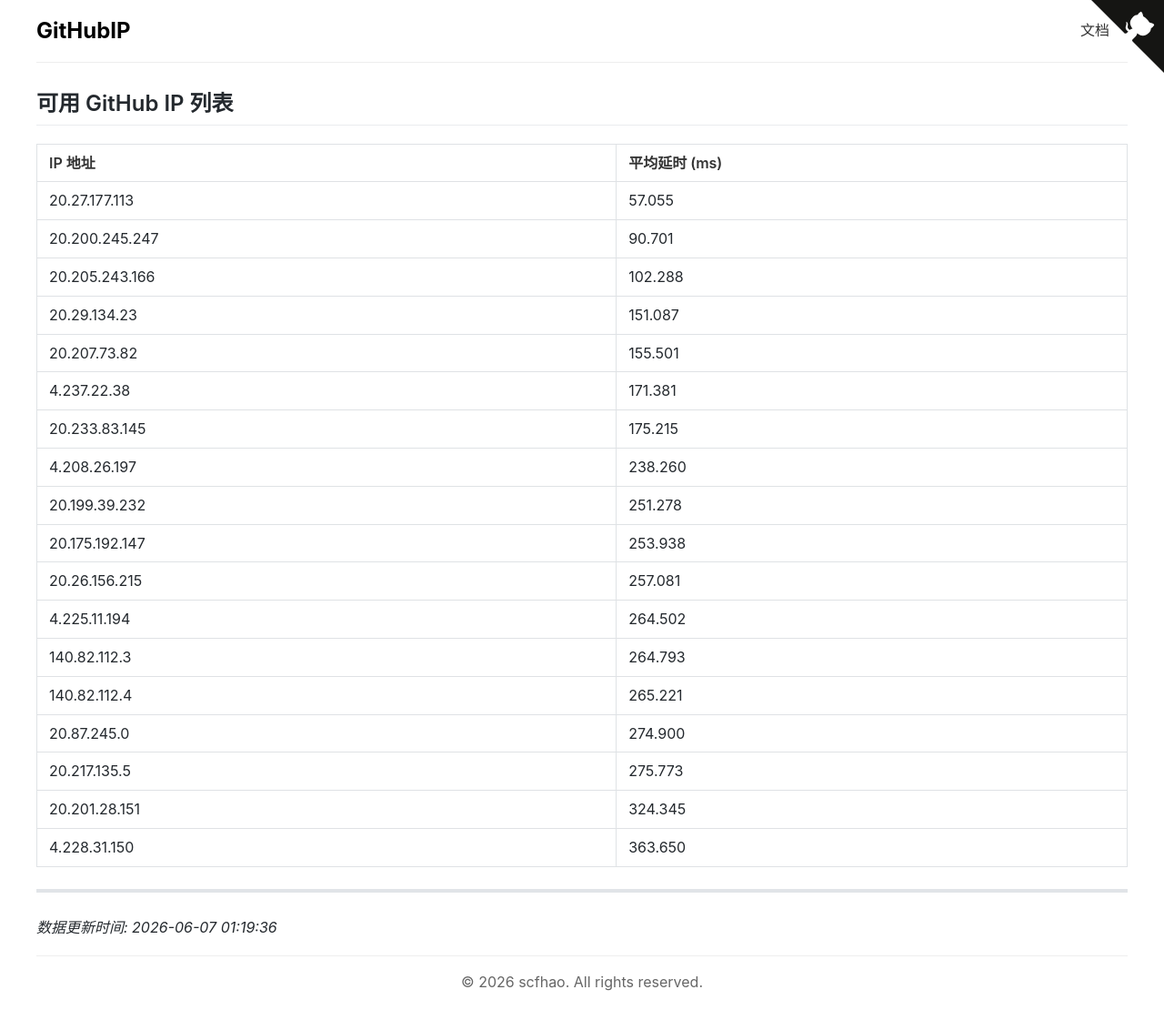
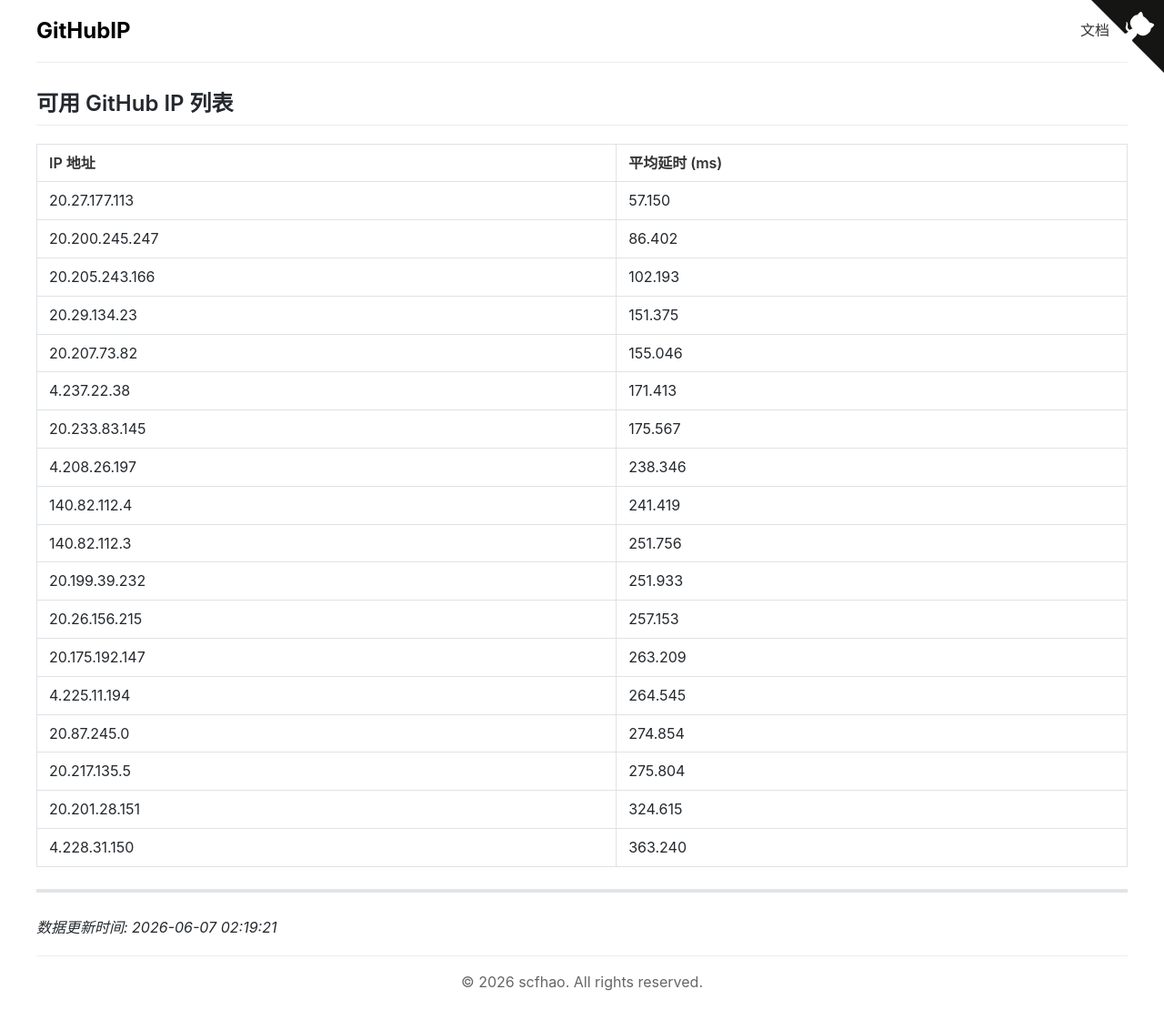
Before and after one commit to scfhao/GitHubIP, a Jekyll site: the page built from index.md, in a window 1280 px wide. Shown: the whole page at 91% size. Built offline with Jekyll 4.4.1, drawn with Linux system fonts in a browser that asks for light colours.

Commit message:
自动脚本执行 - 2026-06-07 02:19:21

```diff
--- a/index.md
+++ b/index.md
@@ -1,32 +1,32 @@
 ---
 layout: home
 title: GitHub IP 列表
-date: 2026-06-07 01:19:36
+date: 2026-06-07 02:19:21
 ---
 
 ## 可用 GitHub IP 列表
 
 | IP 地址 | 平均延时 (ms) |
 |---------|--------------|
-| 20.27.177.113 | 57.055 |
-| 20.200.245.247 | 90.701 |
-| 20.205.243.166 | 102.288 |
-| 20.29.134.23 | 151.087 |
-| 20.207.73.82 | 155.501 |
-| 4.237.22.38 | 171.381 |
-| 20.233.83.145 | 175.215 |
-| 4.208.26.197 | 238.260 |
-| 20.199.39.232 | 251.278 |
-| 20.175.192.147 | 253.938 |
-| 20.26.156.215 | 257.081 |
-| 4.225.11.194 | 264.502 |
-| 140.82.112.3 | 264.793 |
-| 140.82.112.4 | 265.221 |
-| 20.87.245.0 | 274.900 |
-| 20.217.135.5 | 275.773 |
-| 20.201.28.151 | 324.345 |
-| 4.228.31.150 | 363.650 |
+| 20.27.177.113 | 57.150 |
+| 20.200.245.247 | 86.402 |
+| 20.205.243.166 | 102.193 |
+| 20.29.134.23 | 151.375 |
+| 20.207.73.82 | 155.046 |
+| 4.237.22.38 | 171.413 |
+| 20.233.83.145 | 175.567 |
+| 4.208.26.197 | 238.346 |
+| 140.82.112.4 | 241.419 |
+| 140.82.112.3 | 251.756 |
+| 20.199.39.232 | 251.933 |
+| 20.26.156.215 | 257.153 |
+| 20.175.192.147 | 263.209 |
+| 4.225.11.194 | 264.545 |
+| 20.87.245.0 | 274.854 |
+| 20.217.135.5 | 275.804 |
+| 20.201.28.151 | 324.615 |
+| 4.228.31.150 | 363.240 |
 
 ---
 
-*数据更新时间: 2026-06-07 01:19:36*
+*数据更新时间: 2026-06-07 02:19:21*
```
